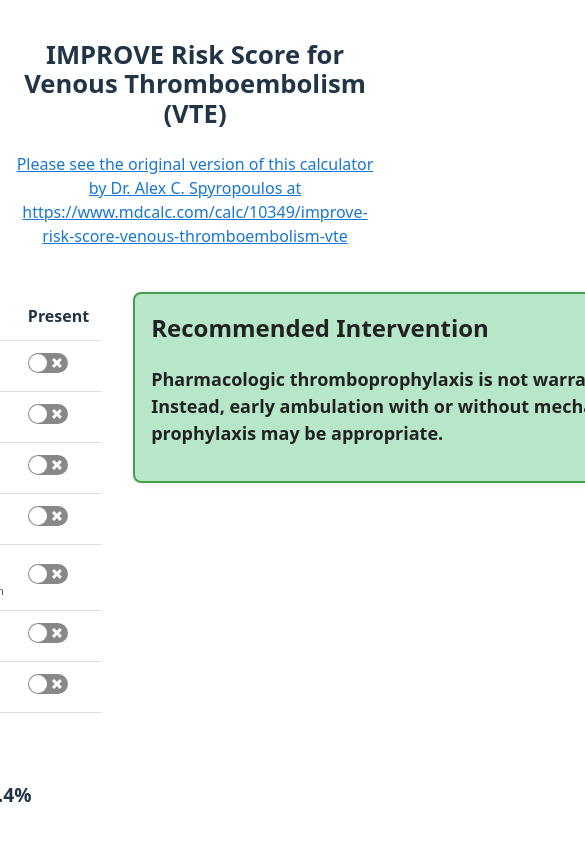
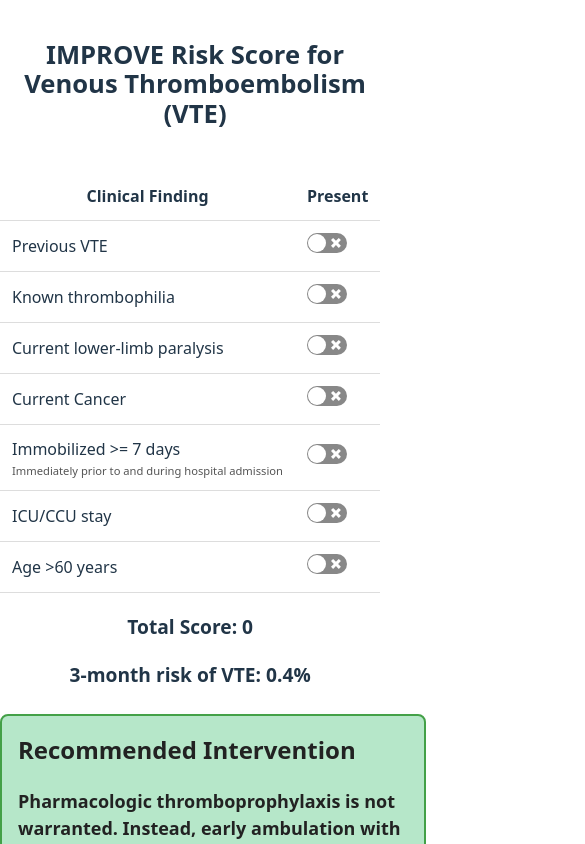
Before and after one commit to mpegram3rd/vte-med-cacl, a React (Vite) app: page / in a window 390 px wide. Shown: the top 844 px of the page, 585 px wide, since content can reach past the window. Built offline with nearby package versions, Linux system fonts and the light colour scheme.

Commit message:
Making more mobile friendly.

```diff
--- a/src/App.tsx
+++ b/src/App.tsx
@@ -15,22 +15,6 @@ const TableContainer = styled.div`
   box-sizing: border-box;
 `;
 
-const Table = styled.table`
-    width: 100%;
-    border-collapse: collapse;
-    th, td {
-        padding: 12px;
-        border-bottom: 1px solid #ddd;
-    }
-`;
-
-const ScoreDisplay = styled.div`
-  margin-top: 20px;
-  text-align: center;
-  font-size: 1.2rem;
-  font-weight: bold;
-`;
-
 const Title = styled.h1`
   margin: 0 0 24px;
   text-align: center;
@@ -42,12 +26,56 @@ const Title = styled.h1`
   overflow-wrap: anywhere;
 `;
 
+const Table = styled.table`
+  width: 100%;
+  border-collapse: collapse;
+  th, td { padding: 12px; border-bottom: 1px solid #ddd; }
+`;
+
+const ScoreDisplay = styled.div`
+  margin-top: 20px;
+  text-align: center;
+  font-size: 1.2rem;
+  font-weight: bold;
+`;
+
 const FindingNote = styled.div`
   margin-top: 4px;
   font-size: 0.7rem;
   line-height: 1.1;
   color: #555;
   font-weight: 500;
+`;
+
+const ContentRow = styled.div`
+  display: flex;
+  flex-direction: row;
+  align-items: flex-start;
+  justify-content: center;
+  margin-top: 20px;
+  gap: 32px;
+  flex-wrap: nowrap;
+  @media (max-width: 900px) {
+    flex-direction: column;
+    gap: 24px;
+  }
+`;
+
+const InterventionBox = styled.div<{lowRisk: boolean}>`
+  flex: 0 0 500px;
+  margin-left: 32px;
+  padding: 16px;
+  border: 2px solid ${p => p.lowRisk ? '#43a047' : '#e53935'};
+  border-radius: 8px;
+  background: ${p => p.lowRisk ? '#b6e7c9' : '#f8bcbc'};
+  font-family: inherit;
+  font-size: 1rem;
+  color: #222;
+  box-shadow: 0 2px 8px rgba(0,0,0,0.04);
+  @media (max-width: 900px) {
+    margin-left: 0;
+    width: 100%;
+  }
 `;
 
 interface FindingScores {
@@ -90,6 +118,16 @@ const initialFindings: Findings = {
   ageOver60: false
 };
 
+const friendlyLabels: Record<keyof Findings, string> = {
+  previousVTE: 'Previous VTE',
+  knownThrombophilia: 'Known thrombophilia',
+  currentLowerLimbParalysis: 'Current lower-limb paralysis',
+  currentCancer: 'Current Cancer',
+  immobilized7Days: 'Immobilized >= 7 days',
+  icuCcuStay: 'ICU/CCU stay',
+  ageOver60: 'Age >60 years'
+};
+
 const App: React.FC = () => {
   const [findings, setFindings] = useState<Findings>(initialFindings);
   const [score, setScore] = useState<number>(0);
@@ -98,45 +136,31 @@ const App: React.FC = () => {
     setFindings(prev => {
       const updated = { ...prev, [name]: !prev[name] };
       let newScore = 0;
-            Object.entries(updated).forEach(([key, value]) => {
-                if (value) newScore += FINDING_SCORES[key as keyof FindingScores] || 0;
+      Object.entries(updated).forEach(([k, v]) => {
+        if (v) newScore += FINDING_SCORES[k as keyof FindingScores] || 0;
       });
       setScore(newScore);
       return updated;
     });
   };
 
-    const getVTERisk = (score: number): string => {
-        if (score === 0) return '0.4%';
-        if (score === 1) return '0.6%';
-        if (score === 2) return '1.0%';
-        if (score === 3) return '1.7%';
-        if (score === 4) return '2.9%';
-        if (score >= 5 && score <= 10) return '7.2%';
-        if (score > 10) return '>7.2%';
+  const getVTERisk = (value: number): string => {
+    if (value === 0) return '0.4%';
+    if (value === 1) return '0.6%';
+    if (value === 2) return '1.0%';
+    if (value === 3) return '1.7%';
+    if (value === 4) return '2.9%';
+    if (value >= 5 && value <= 10) return '7.2%';
+    if (value > 10) return '>7.2%';
     return '-';
   };
+
+  const lowRisk = score < 2;
 
   return (
     <TableContainer>
       <Title>IMPROVE Risk Score for Venous Thromboembolism (VTE)</Title>
-            <div style={{ marginBottom: '24px' }}>
-                <a
-                    href="https://www.mdcalc.com/calc/10349/improve-risk-score-venous-thromboembolism-vte"
-                    target="_blank"
-                    rel="noopener noreferrer"
-                    style={{ fontSize: '1rem', color: '#1976d2', textDecoration: 'underline', wordBreak: 'break-word', overflowWrap: 'anywhere', textAlign: 'center', display: 'inline-block', maxWidth: '900px', padding: '0 16px' }}
-                >
-                    Please see the original version of this calculator by Dr. Alex C. Spyropoulos at https://www.mdcalc.com/calc/10349/improve-risk-score-venous-thromboembolism-vte
-                </a>
-            </div>
-            <div style={{
-                display: 'flex',
-                flexDirection: 'row',
-                alignItems: 'flex-start',
-                justifyContent: 'center',
-                marginTop: '20px'
-            }}>
+      <ContentRow>
         <div style={{ flex: '0 0 auto' }}>
           <Table>
             <thead>
@@ -149,18 +173,8 @@ const App: React.FC = () => {
               {Object.entries(findings).map(([key, value]) => (
                 <tr key={key}>
                   <td>
-                                    <div style={{display:'flex', flexDirection:'column'}}>
-                                      <span>{
-                                        {
-                                            previousVTE: 'Previous VTE',
-                                            knownThrombophilia: 'Known thrombophilia',
-                                            currentLowerLimbParalysis: 'Current lower-limb paralysis',
-                                            currentCancer: 'Current Cancer',
-                                            immobilized7Days: 'Immobilized >= 7 days',
-                                            icuCcuStay: 'ICU/CCU stay',
-                                            ageOver60: 'Age >60 years'
-                                        }[key as keyof Findings]
-                                      }</span>
+                    <div style={{ display: 'flex', flexDirection: 'column' }}>
+                      <span>{friendlyLabels[key as keyof Findings]}</span>
                       {key === 'immobilized7Days' && (
                         <FindingNote>Immediately prior to and during hospital admission</FindingNote>
                       )}
@@ -179,29 +193,26 @@ const App: React.FC = () => {
             </tbody>
           </Table>
           <ScoreDisplay>Total Score: {score}</ScoreDisplay>
-                    <ScoreDisplay>
-                        3-month risk of VTE: {getVTERisk(score)}
-                    </ScoreDisplay>
+          <ScoreDisplay>3-month risk of VTE: {getVTERisk(score)}</ScoreDisplay>
         </div>
-                <div style={{
-                    flex: '0 0 500px',
-                    marginLeft: '32px',
-                    padding: '16px',
-                    border: score < 2 ? '2px solid #43a047' : '2px solid #e53935',
-                    borderRadius: '8px',
-                    background: score < 2 ? '#b6e7c9' : '#f8bcbc',
-                    fontFamily: 'inherit',
-                    fontSize: '1rem',
-                    color: '#222',
-                    boxShadow: '0 2px 8px rgba(0,0,0,0.04)'
-                }}>
-                    <h2 style={{marginTop:0}}>Recommended Intervention</h2>
+        <InterventionBox lowRisk={lowRisk}>
+          <h2 style={{ marginTop: 0 }}>Recommended Intervention</h2>
           <p style={{ fontSize: '1.125rem', fontWeight: 'bold' }}>
-                        {score < 2
+            {lowRisk
               ? 'Pharmacologic thromboprophylaxis is not warranted. Instead, early ambulation with or without mechanical prophylaxis may be appropriate.'
               : 'Start appropriate pharmacologic (e.g., low molecular weight heparin) or mechanical (e.g., compression stockings, intermittent pneumatic compression) prophylaxis.'}
           </p>
-                </div>
+        </InterventionBox>
+      </ContentRow>
+      <div style={{ marginTop: '40px', textAlign: 'center' }}>
+        <a
+          href="https://www.mdcalc.com/calc/10349/improve-risk-score-venous-thromboembolism-vte"
+          target="_blank"
+          rel="noopener noreferrer"
+          style={{ fontSize: '0.95rem', color: '#1976d2', textDecoration: 'underline', wordBreak: 'break-word', overflowWrap: 'anywhere', display: 'inline-block', maxWidth: '900px', padding: '0 16px' }}
+        >
+          Please see the original version of this calculator by Dr. Alex C. Spyropoulos at https://www.mdcalc.com/calc/10349/improve-risk-score-venous-thromboembolism-vte
+        </a>
       </div>
     </TableContainer>
   );
```
Lines whose indentation alone changed are shown as unchanged.
